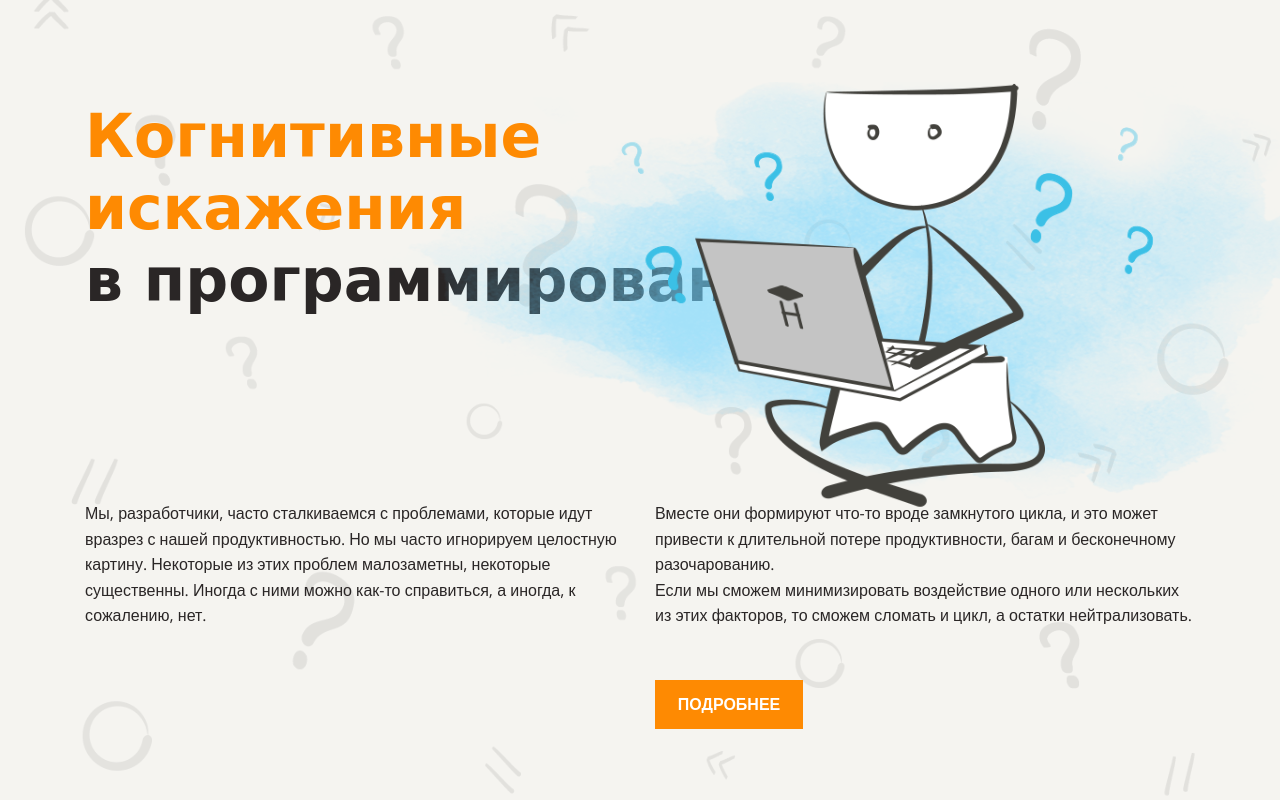
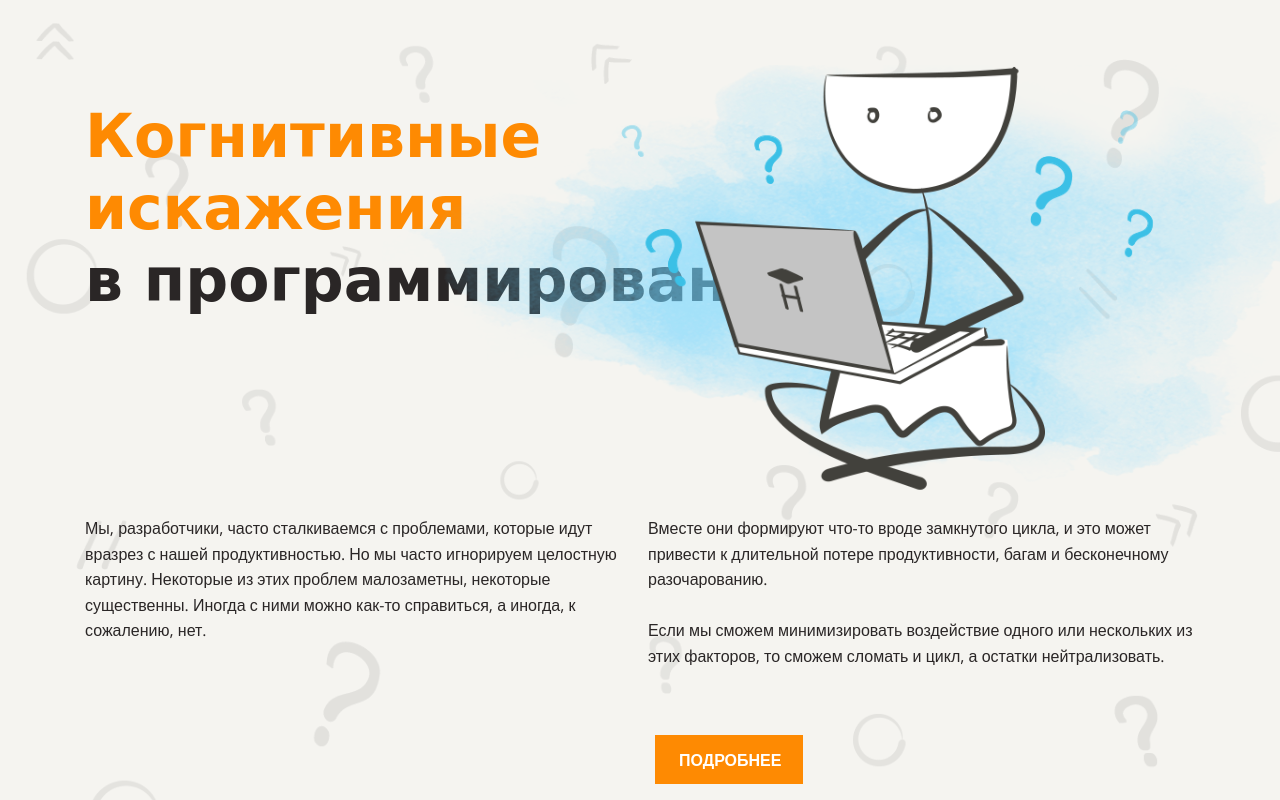
Before and after one commit to yavictor/layout-designer-project-lvl1, a website: page src/index.html in a window 1280 px wide. Shown: the top 800 px of the page. Drawn offline with nearby package versions, Linux system fonts and the light colour scheme; a web font is replaced by a local one.

Commit message:
Added links to nav section and some minor changes

```diff
--- a/src/index.html
+++ b/src/index.html
@@ -16,12 +16,14 @@
         в программировании</h2>
      <img class="toto-image" src="images/main.png" alt="toto coding">
      <article class="columns-2">
-      <p>Мы, разработчики, часто сталкиваемся с проблемами, которые идут вразрез с нашей продуктивностью. Но мы часто игнорируем целостную картину. Некоторые из этих проблем малозаметны, некоторые существенны. Иногда с ними можно как-то справиться, а иногда, к сожалению, нет.</p>
-      <p>Вместе они формируют что-то вроде замкнутого цикла, и это может привести к длительной потере продуктивности, багам и бесконечному разочарованию.<br>
+      <p>Мы, разработчики, часто сталкиваемся с проблемами, которые идут вразрез с нашей продуктивностью. Но мы часто игнорируем целостную картину. Некоторые из этих проблем малозаметны, некоторые существенны. Иногда с ними можно как-то справиться, а иногда, к сожалению, нет.</p><br>
+      <br>
+      <p>Вместе они формируют что-то вроде замкнутого цикла, и это может привести к длительной потере продуктивности, багам и бесконечному разочарованию.<br><br>
       Если мы сможем минимизировать воздействие одного или нескольких из этих факторов, то сможем сломать и цикл, а остатки нейтрализовать.</p>
      </article>
+     <a href="#navigation" class="button">ПОДРОБНЕЕ</a>
 
-    <a href="#navigation" class="button">ПОДРОБНЕЕ</a>
+
     </div>
   </header>
   <main>
@@ -50,41 +52,41 @@
               которых стоит<br>
               помнить
           </div>
-          <div class="distortion">
+          <a href="#ikea-effect" class="distortion">
             <div class="number">1</div>
             <div class="distortion-title">Эффект ИКЕА</div>
             <div class="distortion-descr">
               Вы переоцениваете собственные решения, и, как следствие, недооцениваете решения других.
             </div>
-          </div>
-          <div class="distortion">
+          </a>
+          <a href="#premature-optimization" class="distortion">
             <div class="number">2</div>
             <div class="distortion-title">Преждевременная оптимизация</div>
             <div class="distortion-descr">
               Вы оптимизируете что-то задолго до того, как в этом появляется необходимость.
             </div>
-          </div>
-          <div class="distortion">
+          </a>
+          <a href="#distortion-of-novelty" class="distortion">
             <div class="number">3</div>
             <div class="distortion-title">Искажение новизны</div>
             <div class="distortion-descr">
               Вы даёте более высокую оценку тем событиям, которые произошли недавно, и недооцениваете более старые.
             </div>
-          </div>
-          <div class="distortion">
+          </a>
+          <a href="#hyperbolic-depreciation" class="distortion">
             <div class="number">4</div>
             <div class="distortion-title">Гиперболическое обесценивание</div>
             <div class="distortion-descr">
               Вы гонитесь за немедленной маленькой выгодой и игнорируете более крупную, недоступную сейчас, но доступную в будущем.
             </div>
-          </div>
-          <div class="distortion">
+          </a>
+          <a href="#ikea-effect" class="distortion">
             <div class="number">5</div>
             <div class="distortion-title">Ошибка планирования</div>
             <div class="distortion-descr">
               Неправильно рассчитывать время необходимое для завершения задачи.
             </div>
-          </div>
+          </a>
         </div>
       </div>
     </section>
@@ -196,7 +198,7 @@
         <div class="subscription-input">
           <div class="input-title">Электронная почта</div>
           <div class="input-container">
-            <input class="email-input" type="email" class="email" placeholder="Ваша электронная почта">
+            <input class="email-input email" type="email" placeholder="Ваша электронная почта">
             <button class="email-input-btn"></button>
           </div>
           <div class="input-terms">Подписываясь, вы принимаете <a href="#">правила сервиса</a></div>
--- a/src/styles/style.css
+++ b/src/styles/style.css
@@ -9,7 +9,10 @@
 }
 
 body,
-section {
+section,
+header,
+main,
+footer {
   box-sizing: border-box;
   margin: 0 auto;
   color: #2a2626;
@@ -36,48 +39,52 @@ h3 {
 }
 
 .header {
-  padding: 100px 0 189px 0;
+  display: block;
   background-color: #f5f4f0;
+  height: 915px;
 }
 
 .container {
   max-width: 1110px;
   margin: 0 auto;
   position: relative;
+  padding-top: 100px;
+  padding-bottom: 100px;
 }
 
 .header::before,
 .distortion-screen-light::before,
 .distortion-screen-dark::before {
   position: absolute;
-  left: 0;
-  right: 0;
-  top: 0;
-  bottom: 0;
   content: "";
-  background: url('../images/background.png') center center/cover no-repeat;
+  width: 100%;
+  height: 915px;
+  background: url('../images/background.png');
+  background-repeat: no-repeat;
+  background-size: cover;
   opacity: 0.1;
 }
 
 .title {
   font-family: 'Neucha', cursive;
+  z-index: 100;
+}
+
+.header .title {
+  z-index: 0;
 }
 
 .title > .orange {
   color: #fe8a02;
 }
 
-.header .title {
-  margin-bottom: 185px;
-}
-
 .columns-2 {
   height: auto;
   column-count: 2;
-  column-width: 540px;
-  column-gap: 30px;
-  column-fill: balance;
-  text-align: start;
+}
+
+.header .columns-2 {
+  margin-top: 200px;
 }
 
 .columns-2 p {
@@ -87,25 +94,28 @@ h3 {
 .toto-image {
   position: absolute;
   height: 525px;
-  top: -78px;
+  top: 5px;
   right: -270px;
+  z-index: 0;
 }
 
 .button {
+  display: block;
   width: 148px;
   height: 49px;
-  position: absolute;
-  bottom: -100px;
-  right: 392px;
+  padding: 12px 24px;
+  margin-top: 40px;
+  margin-left: 570px;
+  box-sizing: border-box;
   font-size: 16px;
   font-weight: bold;
-  line-height: 3;
+  line-height: 26px;
   background-color: #fe8a02;
   border: none;
   text-align: center;
   text-decoration: none;
   color: #fff;
-  cursor: poiеner;
+  cursor: pointer;
 }
 
 .video-section {
@@ -172,6 +182,9 @@ h3 {
   max-height: 348px;
   padding: 24px;
   background: #f5f4f0;
+  display: block;
+  text-decoration: none;
+  color: #42413c;
 }
 
 .distortion .number {
```
